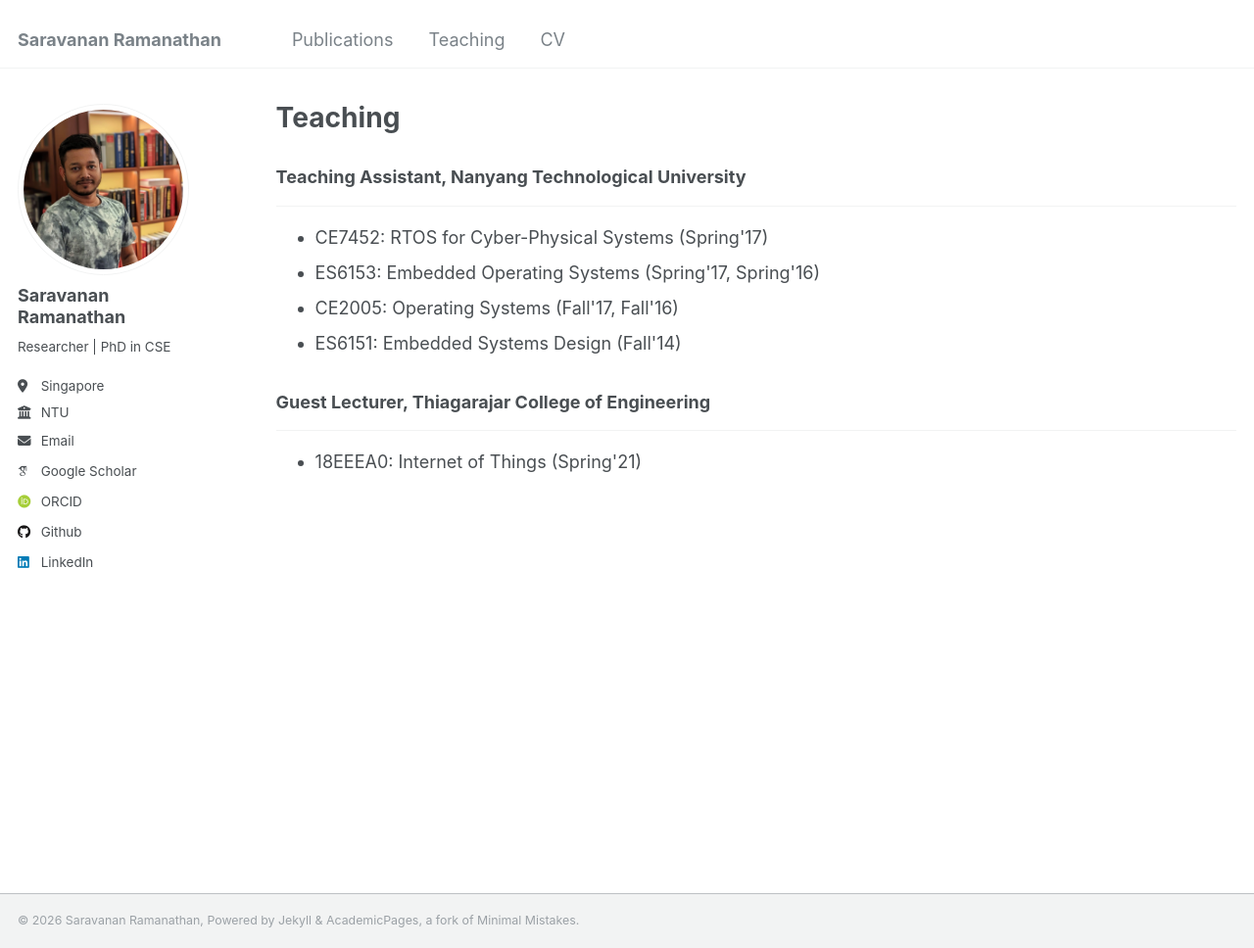
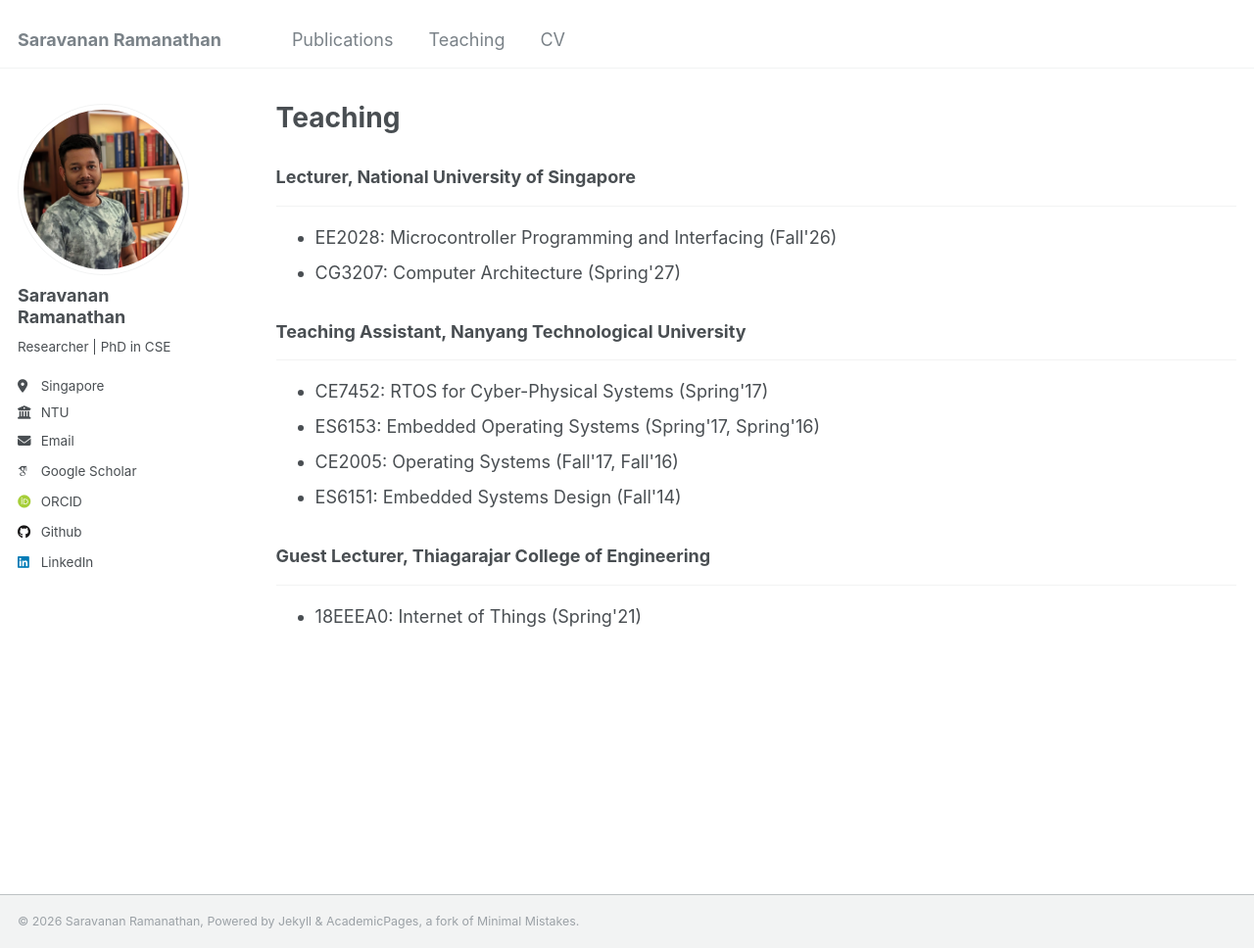
Before and after one commit to saravana016/saravana016.github.io, a Jekyll site: the page built from _pages/teaching.html, in a window 1280 px wide and 968 px high. Shown: the whole window at 98% size. Built offline with Jekyll 4.4.1, drawn with Linux system fonts in a browser that asks for light colours; some web fonts are replaced.

Commit message:
Update teaching.html

```diff
--- a/_pages/teaching.html
+++ b/_pages/teaching.html
@@ -6,6 +6,13 @@ author_profile: true
 ---
 
 {% include base_path %}
+
+<h3> Lecturer, National University of Singapore</h3><hr />
+
+<ul>
+  <li> EE2028: Microcontroller Programming and Interfacing (Fall'26) </li>
+  <li> CG3207: Computer Architecture (Spring'27) </li>
+</ul>
 
 <h3> Teaching Assistant, Nanyang Technological University </h3><hr />
 
```
